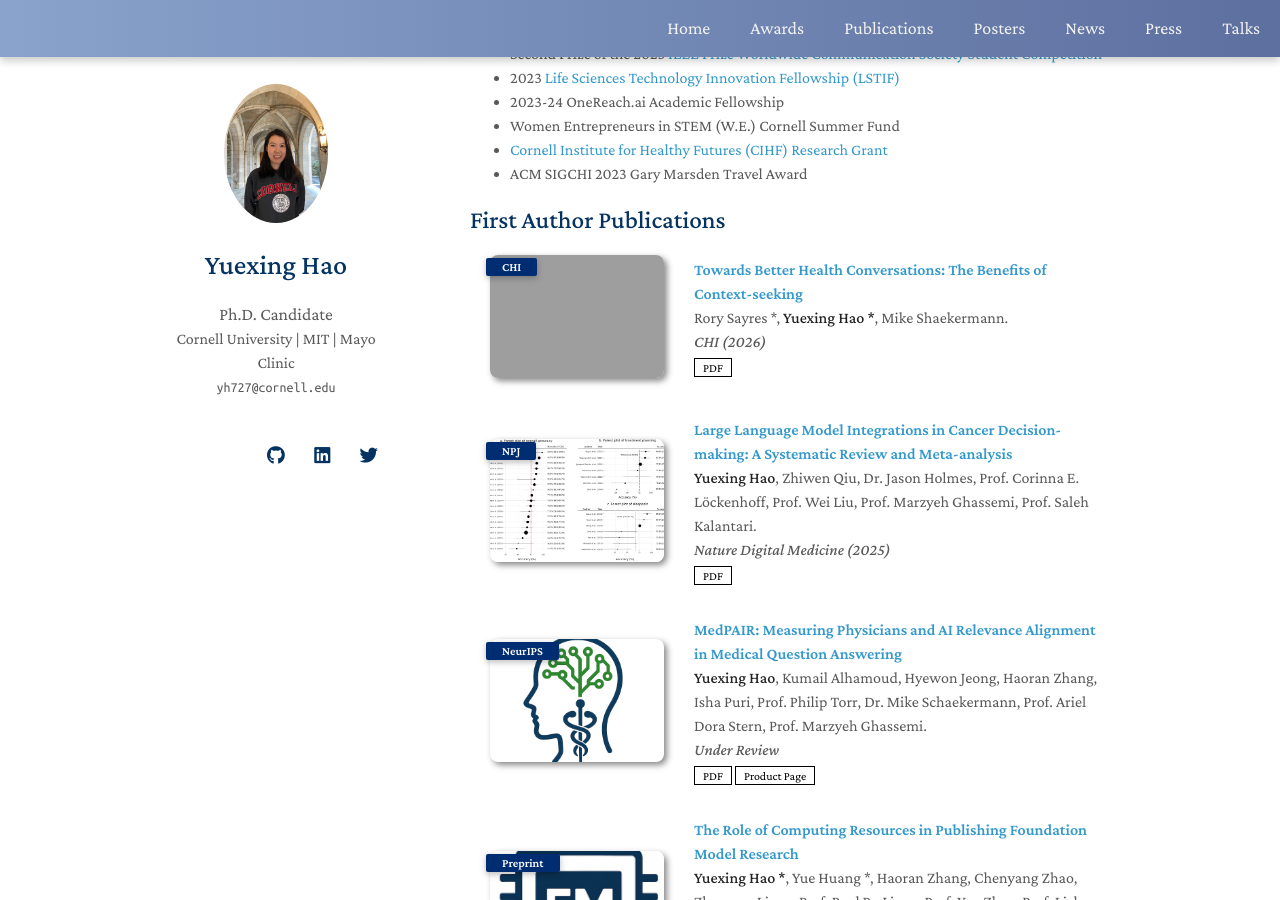
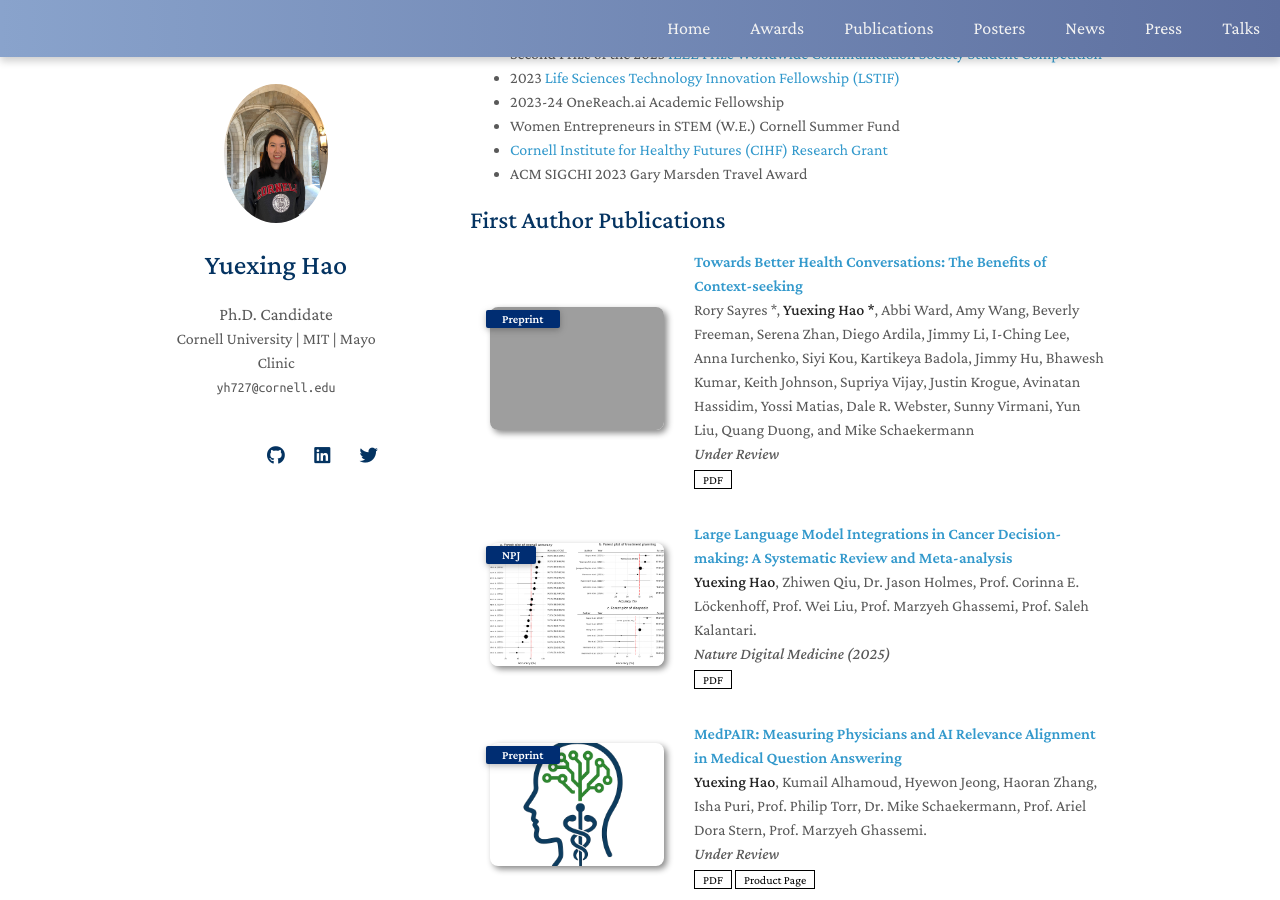
Before and after one commit to YuexingHao/Yuexing-Hao, a Jekyll site: the page built from index.md, in a window 1280 px wide and 900 px high, scrolled down 1121 px. Built offline with Jekyll 4.4.1, drawn with Linux system fonts in a browser that asks for light colours; nearby versions of some CDN libraries; a style sheet for code colours, icons or effects is not loaded; our own code applies the rules of GitHub Pages for plain Markdown files; grey boxes are pictures that could not be loaded.

Commit message:
Update publications.yml

```diff
--- a/_data/publications.yml
+++ b/_data/publications.yml
@@ -1,10 +1,10 @@
 main:
 
   - title: "Towards Better Health Conversations: The Benefits of Context-seeking"
-    authors: Rory Sayres *, <strong>Yuexing Hao *</strong>, Mike Shaekermann.
-    conference_short: CHI
-    conference: CHI (2026)
-    pdf: https://www.nature.com/articles/s41746-025-01824-7
+    authors: Rory Sayres *, <strong>Yuexing Hao *</strong>, Abbi Ward, Amy Wang, Beverly Freeman, Serena Zhan, Diego Ardila, Jimmy Li, I-Ching Lee, Anna Iurchenko, Siyi Kou, Kartikeya Badola, Jimmy Hu, Bhawesh Kumar, Keith Johnson, Supriya Vijay, Justin Krogue, Avinatan Hassidim, Yossi Matias, Dale R. Webster, Sunny Virmani, Yun Liu, Quang Duong, and Mike Schaekermann
+    conference_short: Preprint
+    conference: Under Review
+    pdf: https://storage.googleapis.com/research-media/wayfinding-ai.pdf
     image: ./assets/img/SankeyDiagram.png
 
   - title: "Large Language Model Integrations in Cancer Decision-making: A Systematic Review and Meta-analysis"
@@ -16,7 +16,7 @@ main:
 
   - title: "MedPAIR: Measuring Physicians and AI Relevance Alignment in Medical Question Answering"
     authors: <strong>Yuexing Hao</strong>, Kumail Alhamoud, Hyewon Jeong, Haoran Zhang, Isha Puri, Prof. Philip Torr, Dr. Mike Schaekermann, Prof. Ariel Dora Stern, Prof. Marzyeh Ghassemi.
-    conference_short: NeurIPS
+    conference_short: Preprint
     conference: Under Review
     pdf: https://arxiv.org/abs/2505.24040
     page: https://medpair.csail.mit.edu/
```
